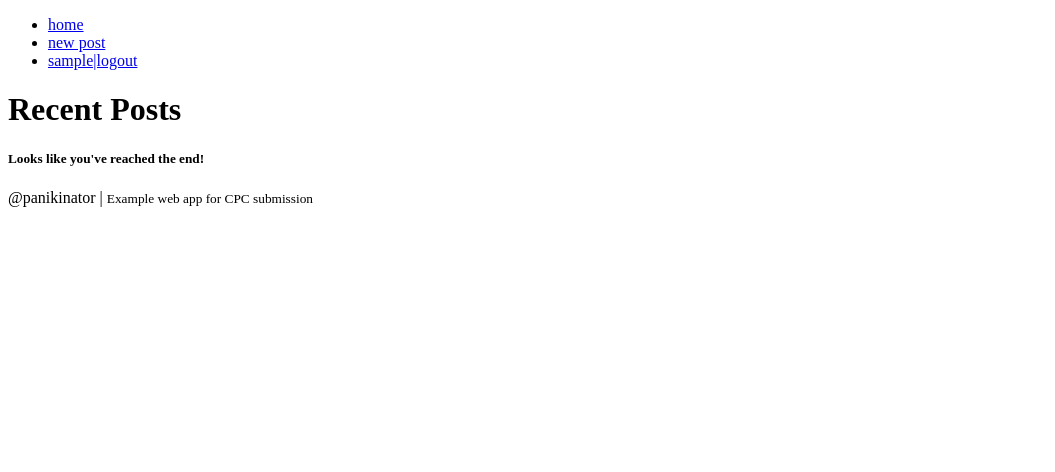
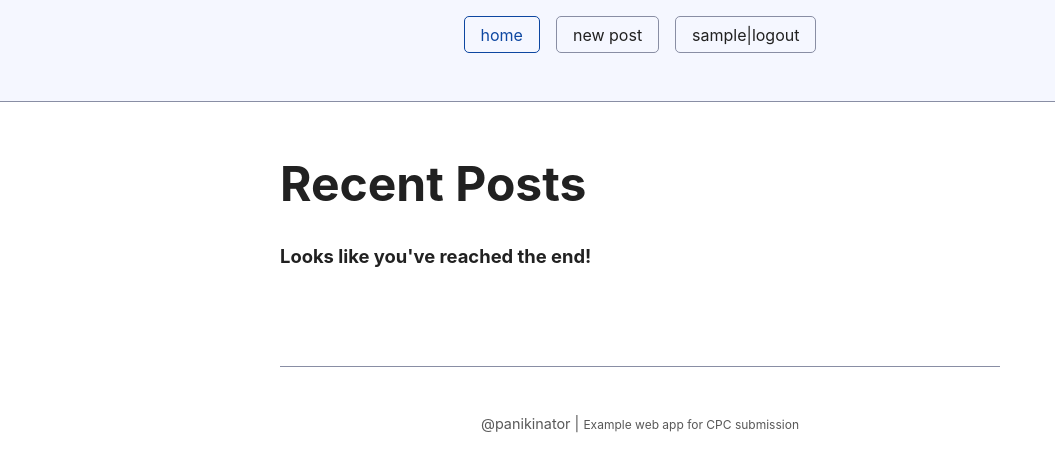
Before and after one commit to panikinator/flask-minimal-microblogging, a Flask app: page / in a window 1280 px wide. Shown: the top 472 px of the page, without its empty margins (0-1055 px from the left). Run offline with Flask 3, Linux system fonts and the light colour scheme; the visitor is signed in with stand-in values (Sample User, id 1); data comes from the database, SQL or seed files in the repository; data that the repository does not hold is empty.

Commit message:
Fix missing tag closure and reformat

```diff
--- a/templates/layout.html
+++ b/templates/layout.html
@@ -3,7 +3,11 @@
   <head>
     <meta charset="UTF-8" />
     <meta name="viewport" content="width=device-width, initial-scale=1.0" />
-    <link rel="icon" type="image/x-icon" href="{{ url_for('static', filename='favicon.ico') }}"
+    <link
+      rel="icon"
+      type="image/x-icon"
+      href="{{ url_for('static', filename='favicon.ico') }}"
+    />
     <link
       href="{{ url_for('static', filename='simple.css') }}"
       rel="stylesheet"
```
